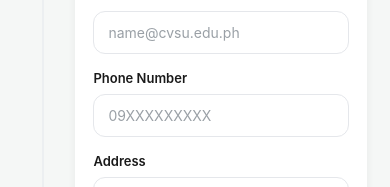
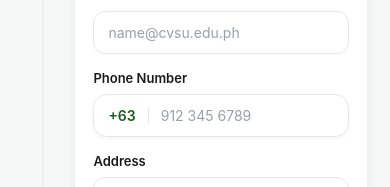
Before and after one commit to liinoe/QR_Monitoring_System, a React Native app in the folder Mobile_Library/: screen /Register in a window 390 px wide. Shown: the part 406-593 px from the top of the page. Built offline with nearby package versions, Linux system fonts and the light colour scheme; no server answers.

Commit message:
phone Number

```diff
--- a/Mobile_Library/src/config.js
+++ b/Mobile_Library/src/config.js
@@ -1 +1 @@
-export const API_URL = process.env.EXPO_PUBLIC_API_URL || 'http://192.168.1.56:5000';
+export const API_URL = process.env.EXPO_PUBLIC_API_URL || 'http://192.168.1.10:5000';
--- a/Mobile_Library/src/screens/RegisterScreen.js
+++ b/Mobile_Library/src/screens/RegisterScreen.js
@@ -27,6 +27,23 @@ const sexLabelToValue = {
   'Female': 'female',
   'Prefer not to say': 'prefer_not_to_say',
 };
+
+function normalizePhoneDigits(value) {
+  const digits = value.replace(/\D/g, '');
+  const localDigits = digits.startsWith('09')
+    ? digits.slice(1)
+    : digits.startsWith('63')
+      ? digits.slice(2)
+      : digits;
+  return localDigits.slice(0, 10);
+}
+
+function formatPhoneDigits(phoneNumber) {
+  const digits = phoneNumber.replace(/^\+63/, '').slice(0, 10);
+  return [digits.slice(0, 3), digits.slice(3, 6), digits.slice(6, 10)]
+    .filter(Boolean)
+    .join(' ');
+}
 
 export default function RegisterScreen({ navigation, route }) {
   const { width, height } = useWindowDimensions();
@@ -103,8 +120,8 @@ export default function RegisterScreen({ navigation, route }) {
       Alert.alert('Invalid Student Number', 'Student number must be exactly 9 digits.');
       return false;
     }
-    if (!form.phone_number || form.phone_number.replace(/\D/g, '').length < 10) {
-      Alert.alert('Invalid Phone Number', 'Please enter a valid phone number.');
+    if (!/^\+639\d{9}$/.test(form.phone_number)) {
+      Alert.alert('Invalid Phone Number', 'Please enter all 10 digits after +63.');
       return false;
     }
     if (!form.address) {
@@ -145,6 +162,8 @@ export default function RegisterScreen({ navigation, route }) {
     if (!valid) return;
     setConfirmModalVisible(true);
   };
+
+  const phoneNumberIsValid = /^\+639\d{9}$/.test(form.phone_number);
 
   const resetForm = () => {
     setForm({
@@ -299,13 +318,7 @@ export default function RegisterScreen({ navigation, route }) {
                   keyboardType="email-address"
                   autoCapitalize="none"
                 />
-                <Field
-                  label="Phone Number"
-                  value={form.phone_number}
-                  onChangeText={(v) => update('phone_number', v)}
-                  placeholder="09XXXXXXXXX"
-                  keyboardType="phone-pad"
-                />
+                <PhoneNumberField value={form.phone_number} onChange={(v) => update('phone_number', v)} />
                 <Field
                   label="Address"
                   value={form.address}
@@ -388,8 +401,12 @@ export default function RegisterScreen({ navigation, route }) {
           <View style={[styles.stepRow, { width: layout.contentWidth }]}>
             <StepIndicator number={isRenewal ? 2 : 3} isLast />
             <View style={styles.confirmActions}>
-              <TouchableOpacity style={[styles.btn, styles.confirmBtn]} onPress={handleReview}>
-                <Text style={styles.confirmText}>Review</Text>
+              <TouchableOpacity
+                style={[styles.btn, styles.confirmBtn, !isRenewal && !phoneNumberIsValid && styles.disabledBtn]}
+                onPress={handleReview}
+                disabled={!isRenewal && !phoneNumberIsValid}
+              >
+                <Text style={styles.confirmText}>Continue</Text>
               </TouchableOpacity>
               <TouchableOpacity style={[styles.btn, styles.cancelBtn]} onPress={cancel}>
                 <Text style={styles.cancelText}>Cancel</Text>
@@ -444,6 +461,32 @@ export default function RegisterScreen({ navigation, route }) {
           </View>
         </View>
       </Modal>
+    </View>
+  );
+}
+
+function PhoneNumberField({ value, onChange }) {
+  const phoneDigits = value.replace(/^\+63/, '');
+  const isComplete = /^9\d{9}$/.test(phoneDigits);
+  const hasInput = phoneDigits.length > 0;
+
+  return (
+    <View style={styles.phoneFieldWrap}>
+      <Text style={styles.fieldLabel}>Phone Number</Text>
+      <View style={[styles.phoneInput, hasInput && !isComplete && styles.phoneInputInvalid]}>
+        <Text style={styles.countryCode}>+63</Text>
+        <TextInput
+          style={styles.phoneNumberInput}
+          value={formatPhoneDigits(value)}
+          onChangeText={(input) => onChange(`+63${normalizePhoneDigits(input)}`)}
+          placeholder="912 345 6789"
+          placeholderTextColor={colors.gray}
+          keyboardType="number-pad"
+          maxLength={12}
+        />
+      </View>
+      <Text>
+      </Text>
     </View>
   );
 }
@@ -554,6 +597,18 @@ const styles = StyleSheet.create({
   stepHeading: { fontSize: 16, fontWeight: '700', color: colors.textPrimary, marginBottom: 16 },
   fieldLabel: { fontSize: 13, fontWeight: '600', color: colors.textPrimary, marginBottom: 8 },
   input: { borderWidth: 1, borderColor: colors.border, backgroundColor: '#fff', borderRadius: 12, paddingHorizontal: 14, paddingVertical: 12, fontSize: 14, color: colors.textPrimary },
+  phoneFieldWrap: { marginBottom: 16 },
+  phoneInput: {
+    flexDirection: 'row', alignItems: 'center', borderWidth: 1, borderColor: colors.border,
+    backgroundColor: '#fff', borderRadius: 14, paddingLeft: 14, paddingRight: 8,
+    shadowColor: '#000', shadowOffset: { width: 0, height: 2 }, shadowOpacity: 0.04,
+    shadowRadius: 5, elevation: 1,
+  },
+  phoneInputInvalid: { borderColor: '#DC2626' },
+  countryCode: { color: colors.primary, fontSize: 14, fontWeight: '600', paddingRight: 12, borderRightWidth: 1, borderRightColor: colors.border },
+  phoneNumberInput: { flex: 1, color: colors.textPrimary, fontSize: 14, paddingHorizontal: 12, paddingVertical: 12 },
+  phoneHint: { color: colors.textSecondary, fontSize: 11, marginTop: 6 },
+  phoneHintInvalid: { color: '#DC2626' },
 
   passwordInputRow: {
     flexDirection: 'row',
@@ -571,6 +626,7 @@ const styles = StyleSheet.create({
   confirmActions: { flexDirection: 'row', alignItems: 'center', marginLeft: 12, gap: 10 },
   btn: { paddingVertical: 12, paddingHorizontal: 20, borderRadius: 12, minWidth: 100, alignItems: 'center', justifyContent: 'center' },
   confirmBtn: { backgroundColor: colors.primary },
+  disabledBtn: { backgroundColor: '#AAB8AC' },
   confirmText: { color: '#fff', fontWeight: '700' },
   cancelBtn: { backgroundColor: colors.grayLight },
   cancelText: { color: colors.textPrimary, fontWeight: '700' },
```
